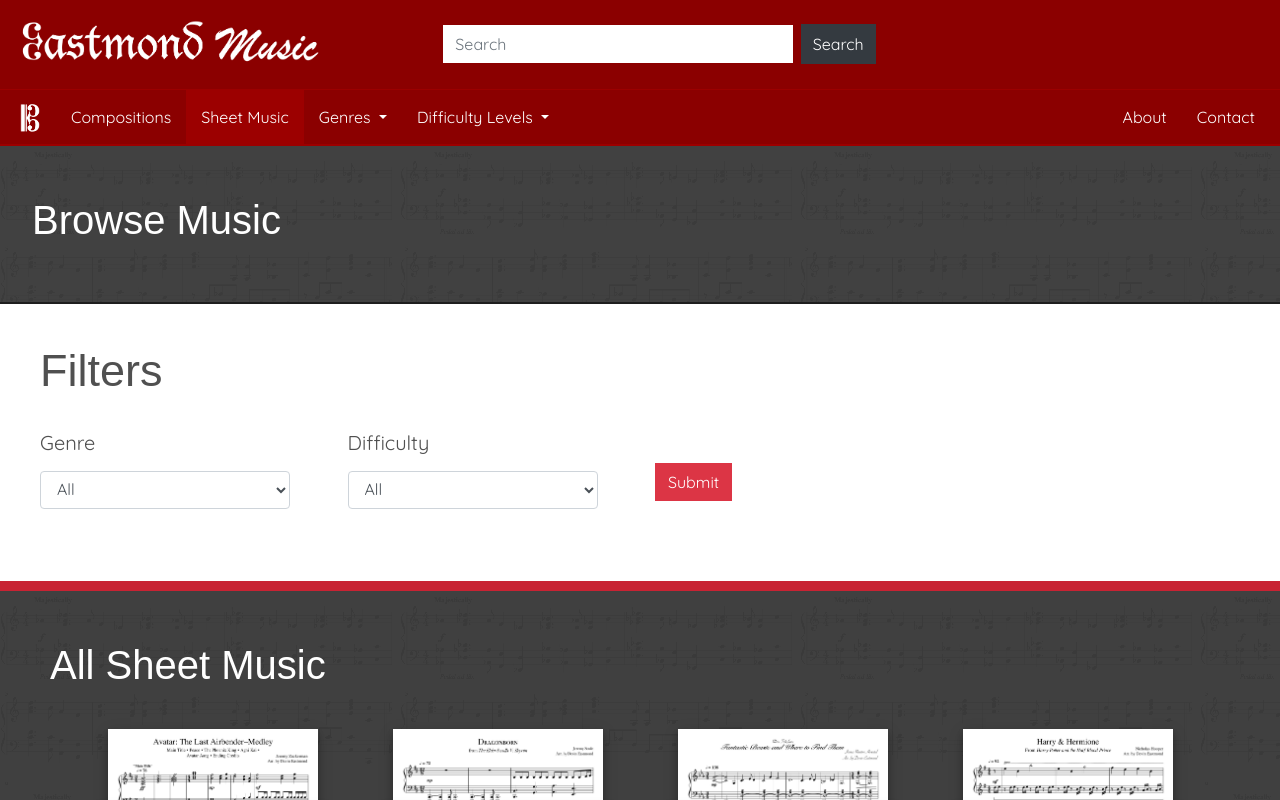
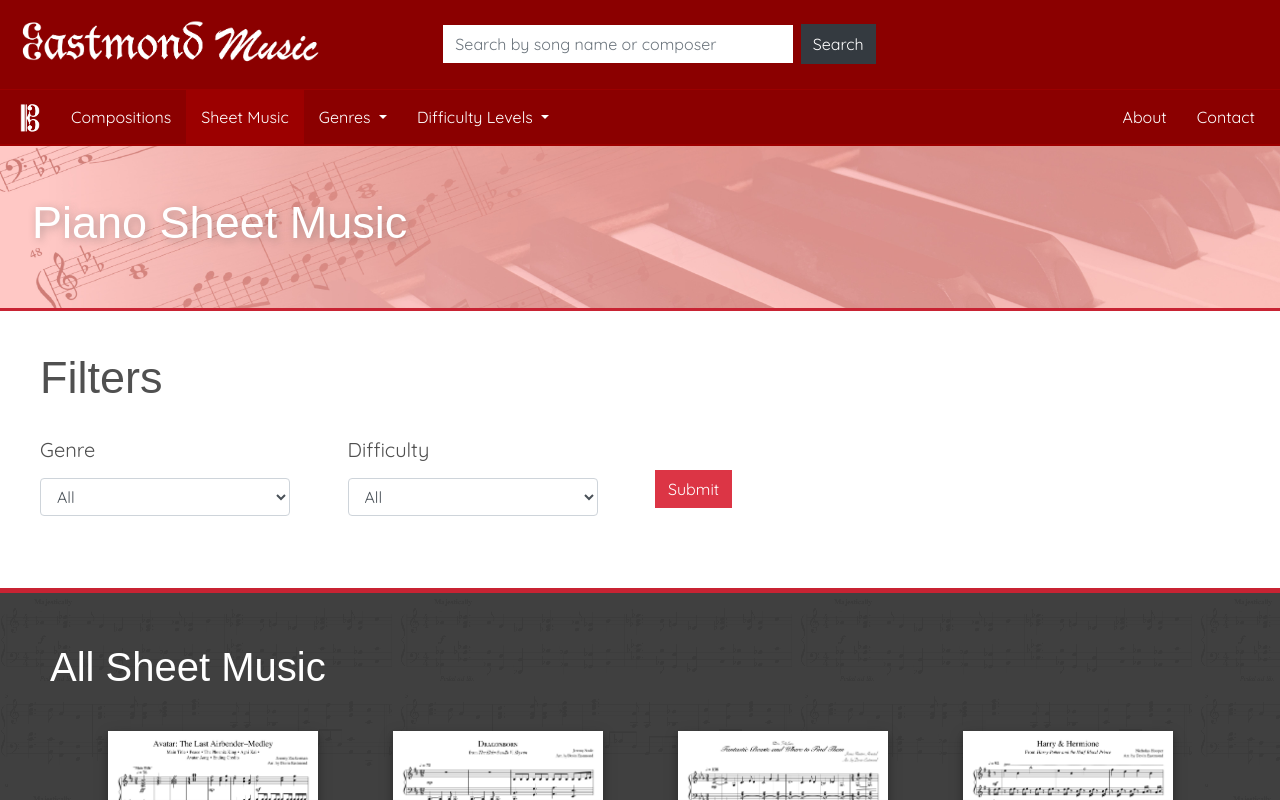
Before and after one commit to devin-eastmond/sheet-music-site, a Vue app in the folder front-end/: page /browse in a window 1280 px wide. Shown: the top 800 px of the page. Built offline with nearby package versions, Linux system fonts and the light colour scheme; a web font is replaced by a local one.

Commit message:
Minor improvements to headers and home screen

```diff
--- a/front-end/src/App.vue
+++ b/front-end/src/App.vue
@@ -13,7 +13,7 @@
         </div>
         <div class="col-md-6 col-lg-5">
           <form id="searchBar" class="form-inline my-2 my-lg-0" @submit="searchSubmit" style="display: inline">
-            <input class="form-control mr-sm-2" id="searchInput" type="search" placeholder="Search" aria-label="Search" v-model="searchInput" style="display: inline-block">
+            <input class="form-control mr-sm-2" id="searchInput" type="search" placeholder="Search by song name or composer" aria-label="Search" v-model="searchInput" style="display: inline-block">
             <button class="btn btn-dark my-2 my-sm-0" id="submitSearch" type="submit" style="display: inline-block">Search</button>
           </form>
         </div>
@@ -81,7 +81,17 @@
     </nav>
     <!-- NAVBAR END -->
   </div>
-  <router-view />
+  <transition
+        name="fade"
+        mode="out-in"
+      >
+        <router-view :key="$route.path"/>
+      </transition>
+  <!-- <router-view v-slot="{ Component }">
+    <transition name="fade" mode="out-in">
+      <component :is="Component" />
+    </transition>
+  </router-view> -->
 </div>
 </template>
 
@@ -100,15 +110,23 @@ export default {
     hover1(newValue) {
       if (newValue) {
         document.getElementById("dropdown1").classList.add("show");
+        document.getElementById("dropdown1").firstChild.setAttribute("aria-expanded", true);
+        document.getElementById("dropdown1").children[1].classList.add("show");
       } else {
         document.getElementById("dropdown1").classList.remove("show");
+        document.getElementById("dropdown1").firstChild.setAttribute("aria-expanded", false);
+        document.getElementById("dropdown1").children[1].classList.remove("show");
       }
     },
     hover2(newValue) {
       if (newValue) {
         document.getElementById("dropdown2").classList.add("show");
+        document.getElementById("dropdown2").firstChild.setAttribute("aria-expanded", true);
+        document.getElementById("dropdown2").children[1].classList.add("show");
       } else {
         document.getElementById("dropdown2").classList.remove("show");
+        document.getElementById("dropdown2").firstChild.setAttribute("aria-expanded", false);
+        document.getElementById("dropdown2").children[1].classList.remove("show");
       }
     }
   },
@@ -262,7 +280,8 @@ header h1 a:hover {
   border: none;
   padding: 0px;
   margin: 0px;
-  margin-top: 2px;
+  /* margin-top: 2px; */
+  border-top: 2px solid #9c0000;
   background-color: white;
 }
 
@@ -348,4 +367,16 @@ a#navbarDropdown.nav-link.dropdown-toggle:focus {
     font-size: 33px!important;
   }
 }
+
+.fade-enter-active,
+.fade-leave-active {
+  transition-duration: 0.2s;
+  transition-property: opacity;
+  transition-timing-function: ease;
+}
+
+.fade-enter,
+.fade-leave-active {
+  opacity: 0
+}
 </style>
--- a/front-end/src/components/Carousel.vue
+++ b/front-end/src/components/Carousel.vue
@@ -226,7 +226,8 @@ export default {
 }
 
 .songs-holder {
-  overflow: hidden;
+  overflow-x: hidden;
+  overflow-y: visible;
   width: 100%;
   position: relative;
   margin-left: 0px!important;
--- a/front-end/src/components/Header.vue
+++ b/front-end/src/components/Header.vue
@@ -1,5 +1,5 @@
 <template>
-  <div class="jumbotron" style="background-image: url('images/pattern3.png');">
+  <div class="jumbotron" style="background-image: url('images/header.jpeg');">
     <h1>{{ pageName }}</h1>
   </div>
 </template>
@@ -19,9 +19,19 @@ export default {
   background-color: rgb(60, 60, 60);
   padding-top: 50px;
   padding-bottom: 50px;
-  border-width: 0px 0px 2px 0px;
-  border-color: rgb(30, 30, 30);
+  border-width: 0px 0px 3px 0px;
+  /* border-color: rgb(129, 0, 0); */
   border-style: solid;
   border-radius: 0px;
+  border-color: #c82333;
+  background-size: cover;
+  background-position: left bottom; /*Positioning*/
+  background-repeat: no-repeat; /*Prevent showing multiple background images*/
+}
+
+.jumbotron h1 {
+  font-style: bold;
+  font-size: 45px;
+  text-shadow: 2px 2px 8px #55555566;
 }
 </style>
--- a/front-end/src/components/SheetInfo.vue
+++ b/front-end/src/components/SheetInfo.vue
@@ -41,6 +41,12 @@ export default {
 </script>
 
 <style>
+.SheetInfo:hover {
+  box-shadow: 0 8px 16px 0 rgba(0, 0, 0, 0.5), 0 12px 40px 0 rgba(0, 0, 0, 0.19)!important;
+  transform: scale(1.025);
+  /* transform: translateY(-3px); */
+}
+
 .SheetInfo {
   width: 300px!important;
   height: 400px!important;
@@ -50,6 +56,8 @@ export default {
   align-items: center!important;
   justify-content: center!important;
   box-shadow: 0 4px 8px 0 rgba(0, 0, 0, 0.2), 0 6px 20px 0 rgba(0, 0, 0, 0.19)!important;
+  transition: 0.2s;
+
 }
 .sheet-info {
   /* color: white; */
--- a/front-end/src/views/About.vue
+++ b/front-end/src/views/About.vue
@@ -43,6 +43,7 @@
 import Header from '@/components/Header.vue'
 import Footer from '@/components/Footer.vue'
 import LoadingPage from '@/components/LoadingPage.vue'
+import axios from 'axios';
 export default {
   name: 'About',
   components: {
@@ -52,7 +53,7 @@ export default {
   },
   created() {
     window.scrollTo(0, 0);
-  }
+  },
 }
 </script>
 
--- a/front-end/src/views/Browse.vue
+++ b/front-end/src/views/Browse.vue
@@ -1,6 +1,6 @@
 <template>
   <div class="browse" style="background-image: url('images/pattern3.png'); background-size: 700px;">
-    <Header pageName="Browse Music" style="margin: 0px"/>
+    <Header pageName="Piano Sheet Music" style="margin: 0px"/>
     <div class="rectangle-white form-block" style="background-color: white; padding-top: 20px;">
       <h2>Filters</h2>
       <form @submit="applyFilters">
@@ -35,7 +35,7 @@
       <!-- <hr> -->
     </div>
     <LoadingPage v-if="isLoading"/>
-    <div class="Content rectangle-blue" v-else style="background-image: url('images/pattern3.png'); border: none; margin: 0px; margin-bottom: -20px; padding: 10px;">
+    <div class="Content rectangle-blue" v-else style="background-image: url('images/pattern3.png'); border: none; margin: 0px; margin-bottom: -20px; padding: 10px; padding-bottom: 50px;">
 
       <h1 class="page-header" id="filterTitle">{{ pageTitle }}</h1>
       <div v-if="numSongs == 0">
@@ -202,7 +202,7 @@ export default {
 
 .form-block {
   padding: 0px 40px;
-  border-bottom-width: 10px;
+  border-bottom-width: 5px;
   /* border-color: rgb(0, 107, 106); */
   border-color: #c82333;
   border-style: solid none;
--- a/front-end/src/views/Home.vue
+++ b/front-end/src/views/Home.vue
@@ -3,7 +3,7 @@
     <div class="hero-image" style="background-image: url('images/pianoSheetMusic2.jpeg');"><h1>Piano sheet music &amp;</h1><h1>Original compositions</h1></div>
 
     <div class="rectangle rectangle-white">
-      <h2>Download free music audio files to use in your projects</h2>
+      <h2 class="home-title">Download free music audio files to use in your projects</h2>
       <!-- <img src="images/sheetMusic.png" id="sheetMusicImage"> -->
       <div>
         <button type="button" class="btn btn-danger btn-lg" v-on:click="goToRoute('/compositions')">Browse Compositions</button>
@@ -11,7 +11,7 @@
     </div>
 
     <div class="rectangle rectangle-blue" style="background-image: url('images/pattern3.png');">
-      <h2>Browse our collection of piano sheet music</h2>
+      <h2 class="home-title">Browse our collection of piano sheet music</h2>
       <!-- <img src="images/piano.png" id="pianoImage"> -->
       <Carousel/>
       <!-- <div class="songs-holder">
@@ -37,7 +37,7 @@
     </div>
 
     <div class="rectangle rectangle-white">
-      <h2>Choose your genre and difficulty level</h2>
+      <h2 class="home-title">Choose your genre and difficulty level</h2>
       <form @submit="applyFilters" id="filters">
         <div class="row">
           <div class="col-md-2"></div>
@@ -313,6 +313,11 @@ h2 {
   font-size: 45px;
 }
 
+.home-title {
+  padding-left: 20px;
+  padding-right: 20px;
+}
+
 #filters {
   text-align: left;
   margin-top: 45px;
```
Also changed, not shown: front-end/public/images/header.jpeg (added).
